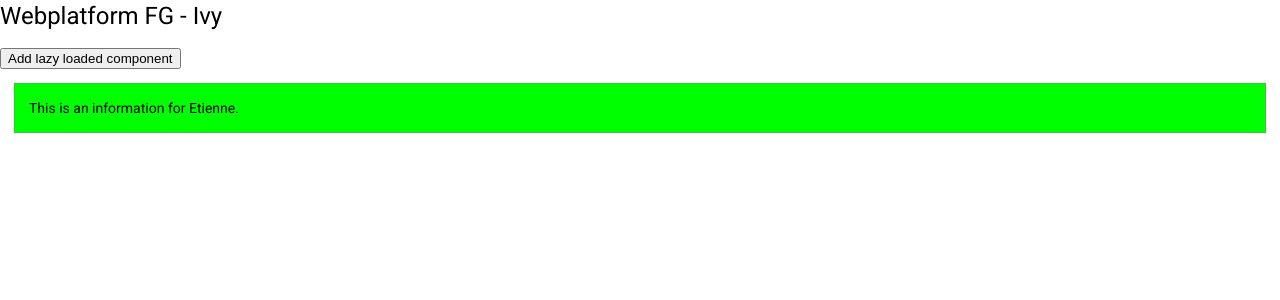
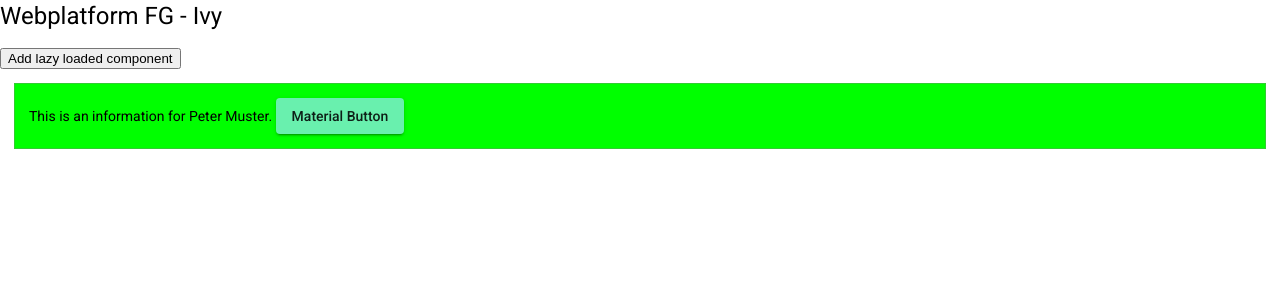
Before and after one commit to efux/webplatform-ivy, an Angular app: page / in a window 1280 px wide. Both pictures are taken after a click on the button "Add lazy loaded component". Shown: the top 300 px of the page. Built offline with nearby package versions, Linux system fonts and the light colour scheme.

Commit message:
Lazy load InformationComponent

```diff
--- a/src/app/app.component.ts
+++ b/src/app/app.component.ts
@@ -19,11 +19,9 @@ export class AppComponent {
   }
 
   async onClicked() {
-
     const infoComp = await import( /* webpackChunkName: 'info-cmp' */ './information/information.component');
     const factory = this.componentFactoryResolver.resolveComponentFactory(infoComp.InformationComponent);
     const comp = this.vcr.createComponent(factory);
-
   }
 
 }
--- a/src/app/information/information.component.ts
+++ b/src/app/information/information.component.ts
@@ -1,4 +1,6 @@
-import { Component } from '@angular/core';
+import { Component, OnInit, NgModule } from '@angular/core';
+import { InformationService } from './information.service';
+import { MatButtonModule } from '@angular/material/button';
 
 @Component({
     selector: 'app-information',
@@ -6,11 +8,25 @@ import { Component } from '@angular/core';
     template: `
     <div>
         This is an information for {{name}}.
+
+        <button mat-raised-button color="accent">Material Button</button>
     </div>
     `
 })
-export class InformationComponent {
+export class InformationComponent implements OnInit {
 
     name = 'Etienne';
 
+    constructor(private informationService: InformationService) { }
+
+    ngOnInit(): void {
+        this.name = this.informationService.getName();
+    }
+
 }
+
+@NgModule({
+    declarations: [InformationComponent],
+    imports: [MatButtonModule]
+})
+class InformationModule {}
```
